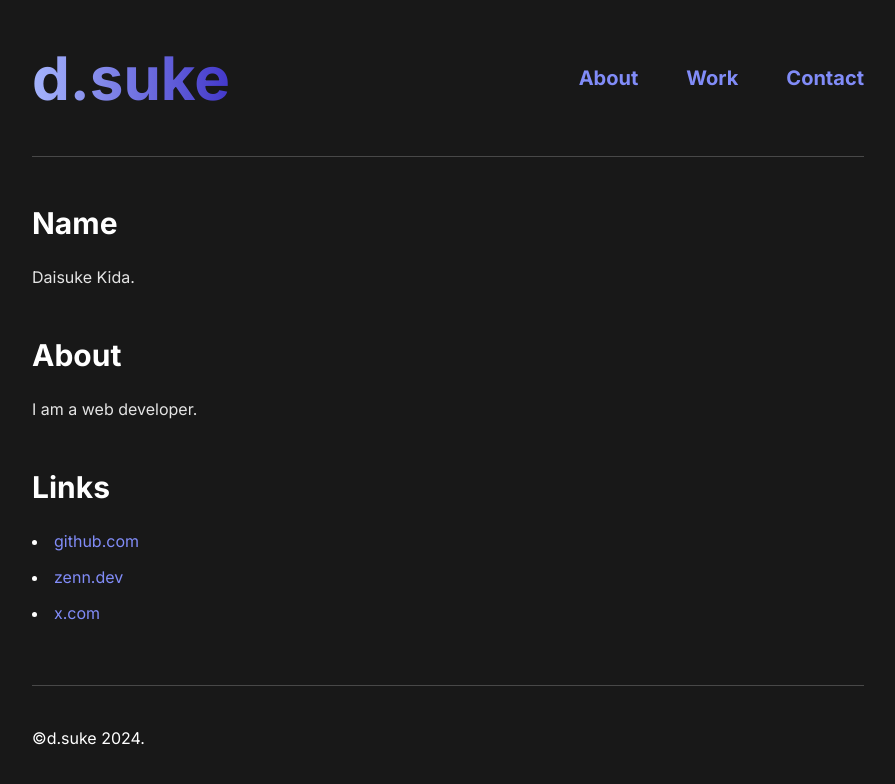
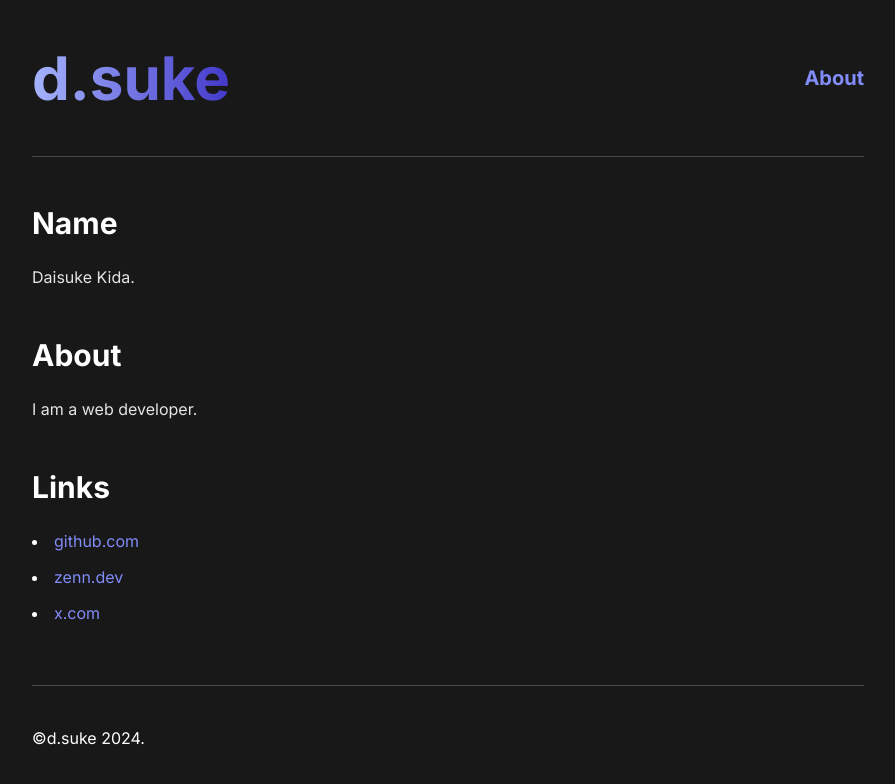
Before and after one commit to D-suke0614/d.suke, a Next.js app: page / in a window 1280 px wide. Shown: the top 784 px of the page, without its empty margins (192-1087 px from the left). Built offline with nearby package versions, Linux system fonts and the light colour scheme.

Commit message:
fix: アクセスしないページへの動線を削除

```diff
--- a/src/app/components/Header.tsx
+++ b/src/app/components/Header.tsx
@@ -11,12 +11,12 @@ const Header = () => {
           <li className="hover:text-indigo-300">
             <Link href="/about">About</Link>
           </li>
-          <li className="hover:text-indigo-300">
+          {/* <li className="hover:text-indigo-300">
             <Link href="/work">Work</Link>
           </li>
           <li className="hover:text-indigo-300">
             <Link href="/contact">Contact</Link>
-          </li>
+          </li> */}
         </ul>
       </nav>
     </header>
```
